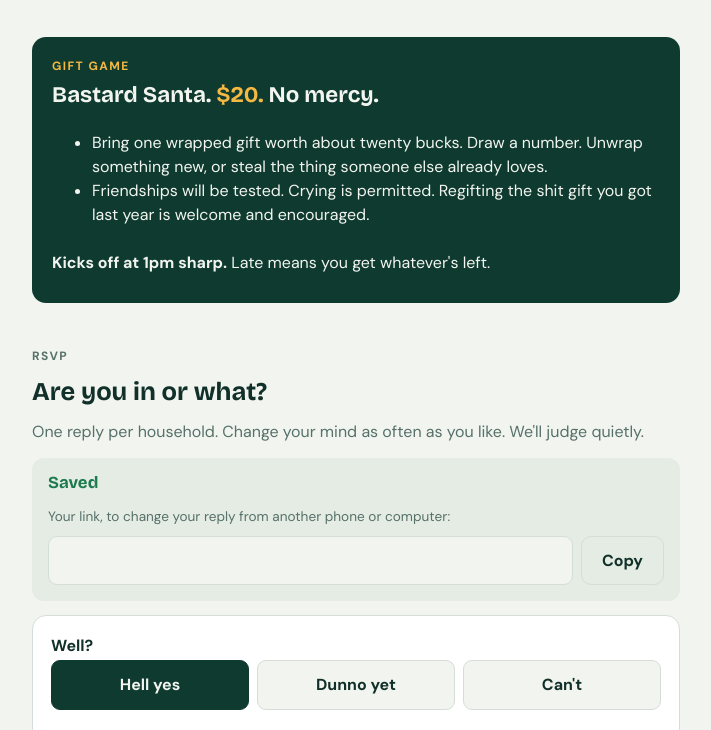
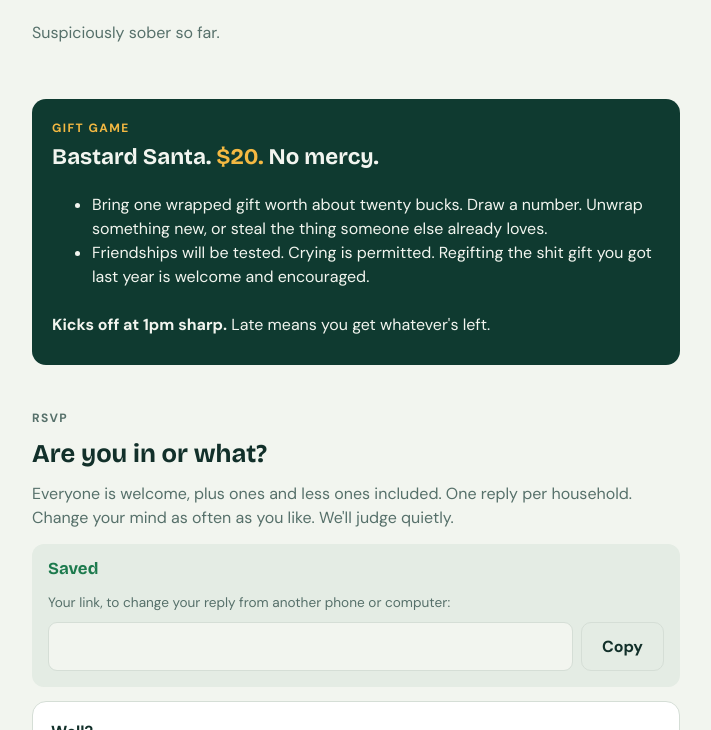
Before and after one commit to jonogibson1/bevson-christmas, a plain HTML site: page index.html in a window 1280 px wide. Shown: the part 1899-2629 px from the top of the page, without its empty margins (284-995 px from the left). Drawn offline with nearby package versions, Linux system fonts and the light colour scheme; no server answers.

Commit message:
Welcome everyone, plus ones and less ones
Co-Authored-By: Claude Sonnet 5.5 <noreply@anthropic.com>

```diff
--- a/index.html
+++ b/index.html
@@ -131,6 +131,7 @@ footer{color:var(--muted);font-size:.85rem;padding-bottom:calc(30px + env(safe-a
   <section>
     <p class="eyebrow">The day</p>
     <h2>Doors open 11am. We're in bed by 9. Let yourselves out.</h2>
+    <p class="lede"><b>Every human and four-legged friend is welcome.</b> Plus ones welcome. Less ones welcome too. Bring the lot or come solo, just put the real numbers in the RSVP.</p>
     <p class="lede" id="intro">Rock up when you like, bugger off when you like. The hosts will be horizontal by 9pm. You're welcome to carry on till 11, but you're letting yourselves out, and anyone still standing is holding a mop. Tell us your times so we don't cook for forty and feed twelve.</p>
     <div>
       <div class="rail" id="rail" aria-hidden="true"></div>
@@ -183,7 +184,7 @@ footer{color:var(--muted);font-size:.85rem;padding-bottom:calc(30px + env(safe-a
   <section id="rsvp">
     <p class="eyebrow">RSVP</p>
     <h2 id="rsvpTitle">Are you in or what?</h2>
-    <p class="lede" id="rsvpLede">One reply per household. Change your mind as often as you like. We'll judge quietly.</p>
+    <p class="lede" id="rsvpLede">Everyone is welcome, plus ones and less ones included. One reply per household. Change your mind as often as you like. We'll judge quietly.</p>
     <p class="msg" id="addrLine" hidden></p>
     <div class="done" id="done" hidden>
       <h3 id="doneTitle">Saved</h3>
```
